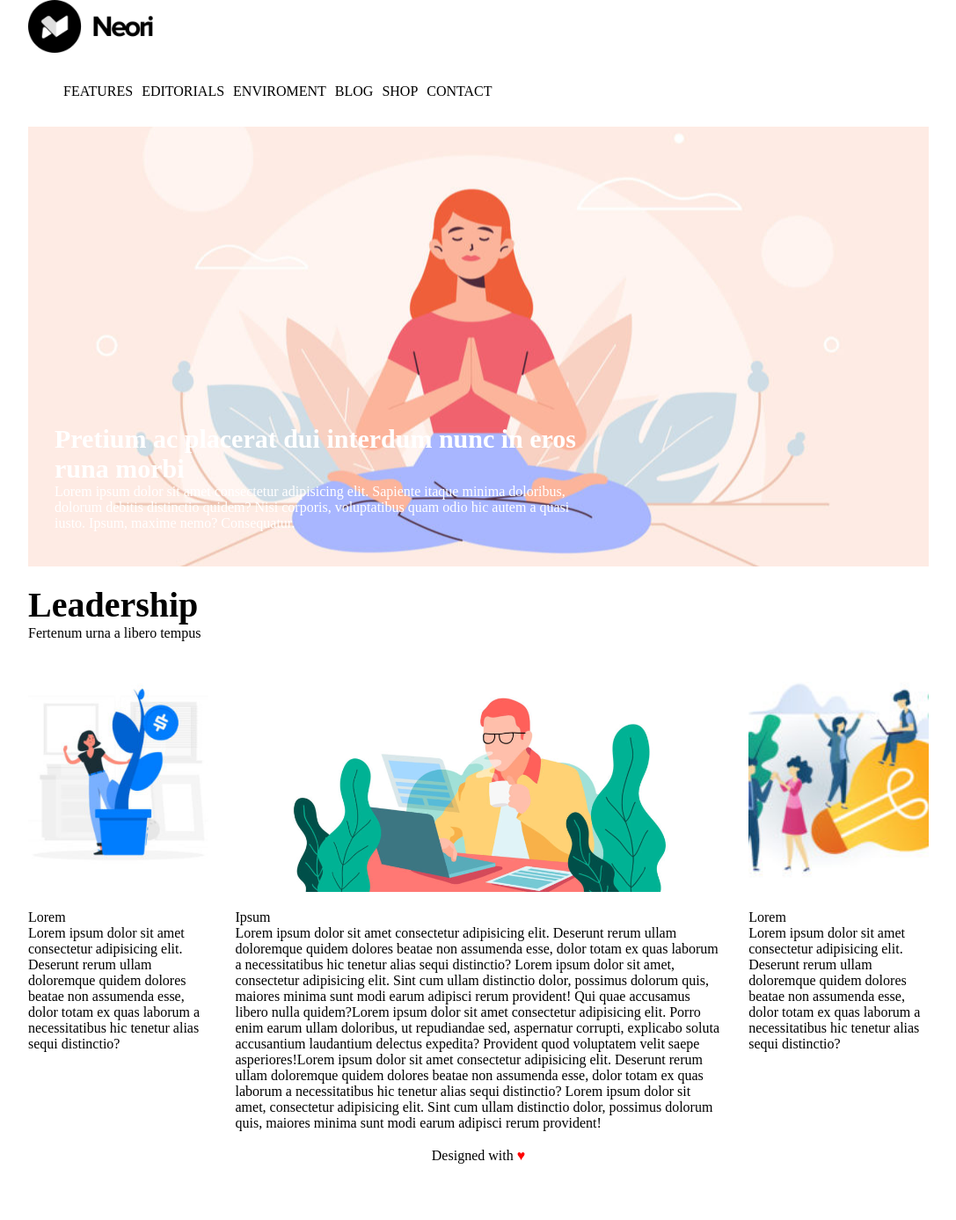
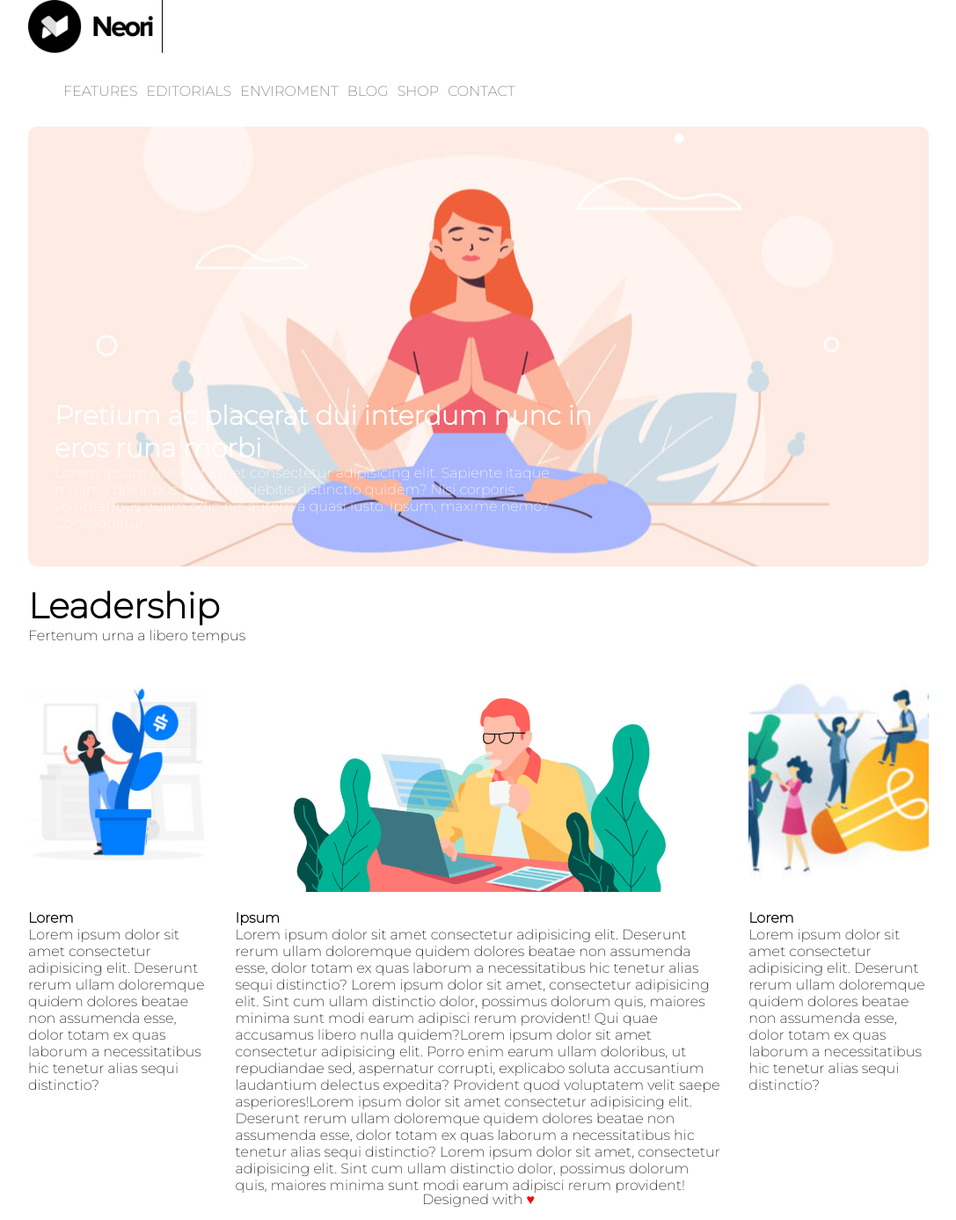
Before and after one commit to GiorgioMonne/htmlcss-wp, a plain HTML site: page index.html in a window 1280 px wide. Shown: the whole page at 88% size, without its empty margins (96-1183 px from the left). Before the commit the page ends 1334 px from the top, so only its background shows below. Drawn offline with Linux system fonts and the light colour scheme.

Commit message:
fine esercizio

```diff
--- a/css/style.css
+++ b/css/style.css
@@ -12,6 +12,8 @@
 .pagina{
     width: 80%;
     margin: auto;
+    font-family: 'Montserrat', sans-serif;
+
 }
 
 .clearfix::after{
@@ -40,6 +42,8 @@
 #logo{
     height: 60px;
     margin-bottom: 20px;
+    padding-right: 10px;
+    border-right: solid 0.5px;
 }
 
 nav{
@@ -52,6 +56,7 @@ nav li{
     float: left;
     margin-right: 10px;
     text-transform: uppercase;
+    color: rgb(106, 105, 105);
 
 }
 
@@ -62,6 +67,7 @@ nav li{
     margin-bottom: 20px;
     height: 500px;
     position: relative;
+    border-radius: 10px;
     /* background-color: rgb(235, 198, 37); */
 }
 
@@ -82,6 +88,7 @@ nav li{
 .mezzo{
     /* background-color: aquamarine; */
     margin-bottom: 10px;
+    padding-bottom: 50px;
 }
 
 .container{
@@ -128,6 +135,7 @@ nav li{
     background-position: center;
     margin-bottom: 20px;
     height: 250px;
+    border-radius: 10px;
 }
 
 .spazio{
@@ -137,7 +145,8 @@ nav li{
 /* ******footer***** */
 
 footer{
-    /* background-color: rgb(48, 17, 48); */
+    padding-bottom: 20px;
+    /* -color: rgb(48, 17, 48);  */
 }
 
 footer > div{
--- a/index.html
+++ b/index.html
@@ -5,6 +5,10 @@
     <meta http-equiv="X-UA-Compatible" content="IE=edge">
     <meta name="viewport" content="width=device-width, initial-scale=1.0">
     <link rel="stylesheet" href="css/style.css">
+    <link rel="preconnect" href="https://fonts.googleapis.com">
+    <link rel="preconnect" href="https://fonts.googleapis.com">
+    <link rel="preconnect" href="https://fonts.gstatic.com" crossorigin>
+    <link href="https://fonts.googleapis.com/css2?family=Montserrat:ital,wght@0,200;1,200&display=swap" rel="stylesheet">
     <title>Struttura</title>
 </head>
 <body>
@@ -60,7 +64,7 @@
                 <div class="foto">
                 </div>
 
-                <span class="spazio">Lorem</span>
+                <span class="spazio"><strong>Lorem</strong></span>
                 <p>Lorem ipsum dolor sit amet consectetur adipisicing elit.
                      Deserunt rerum ullam doloremque quidem dolores beatae non assumenda esse,
                      dolor totam ex quas laborum a necessitatibus hic tenetur alias sequi distinctio?
@@ -71,7 +75,7 @@
                 <div class="foto2">
                 </div>
 
-                <span class="spazio" >Ipsum</span>
+                <span class="spazio"><strong>Ipsum</strong></span>
                 <p>Lorem ipsum dolor sit amet consectetur adipisicing elit.
                     Deserunt rerum ullam doloremque quidem dolores beatae non assumenda esse,
                     dolor totam ex quas laborum a necessitatibus hic tenetur alias sequi distinctio?
@@ -92,7 +96,7 @@
                 <div class="foto3">
                 </div>
 
-                <span class="spazio">Lorem</span>
+                <span class="spazio"><strong>Lorem</strong></span>
                 <p>Lorem ipsum dolor sit amet consectetur adipisicing elit.
                      Deserunt rerum ullam doloremque quidem dolores beatae non assumenda esse,
                      dolor totam ex quas laborum a necessitatibus hic tenetur alias sequi distinctio?
```
